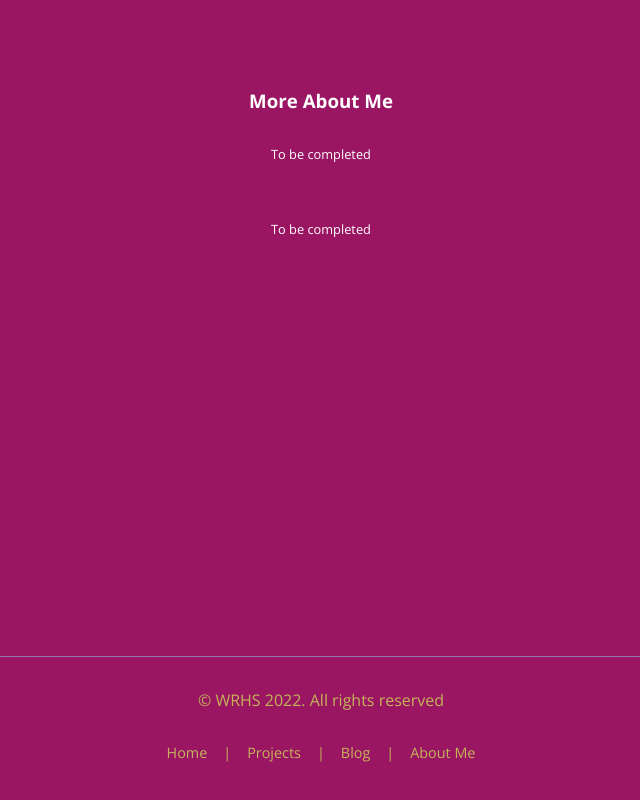
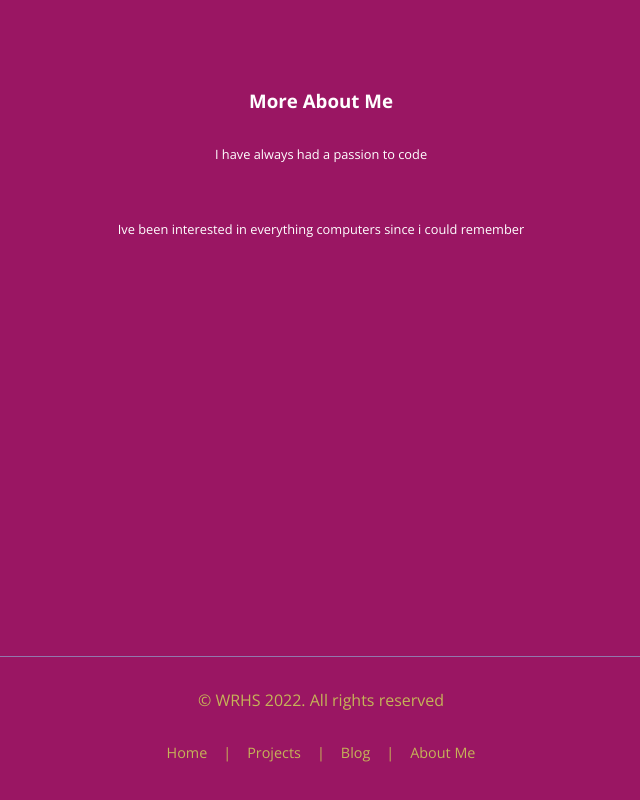
Before and after one commit to CSF2223/DylanS, a plain HTML site: page aboutMe.html in a window 1280 px wide. Shown: the part 898-1698 px from the top of the page, without its empty margins (319-959 px from the left). Drawn offline with nearby package versions, Linux system fonts and the light colour scheme.

Commit message:
touching up about me

```diff
--- a/aboutMe.html
+++ b/aboutMe.html
@@ -62,9 +62,9 @@
 			<div class="filler">
 				<h3>More About Me</h3>
 				<p>
-					To be completed
+					I have always had a passion to code
 				</p>
-				<p>	To be completed</p>
+				<p>	Ive been interested in everything computers since i could remember </p>
 			</div><!-- end main-text-->
 		</div><!--end container-->
 	</body>
```
